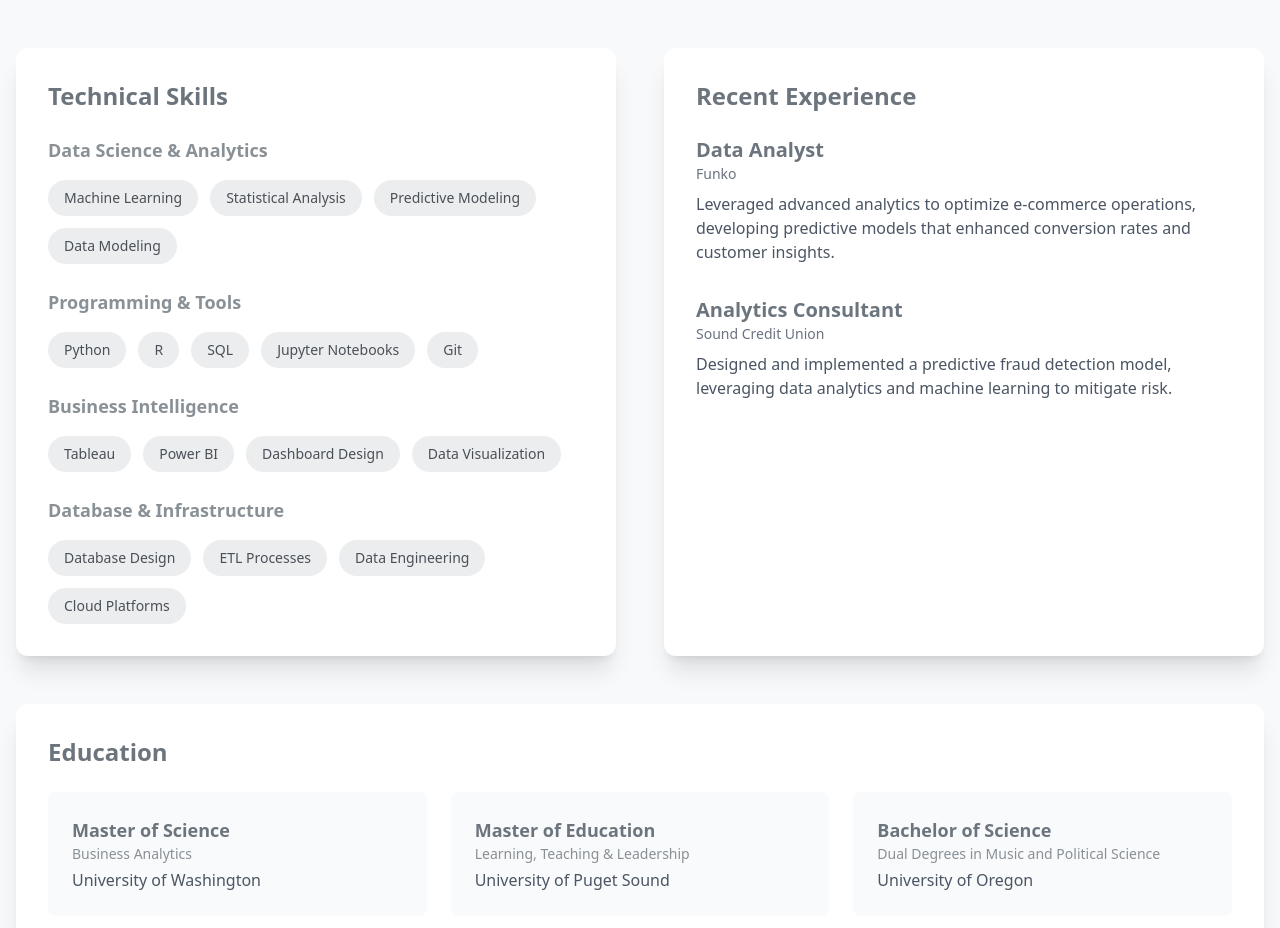
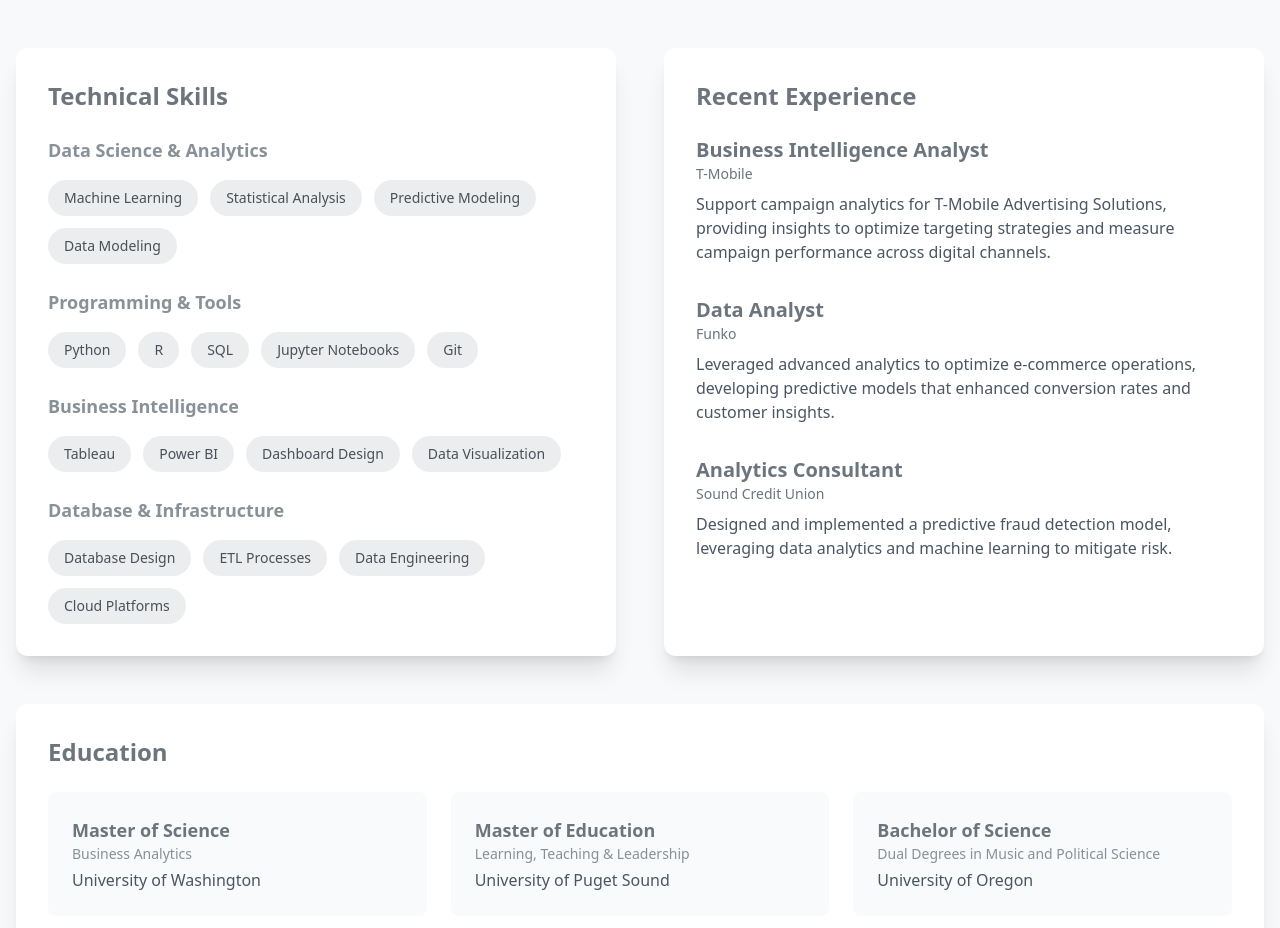
Before and after one commit to megan-es/megan-es.github.io, a React (Vite) app: page / in a window 1280 px wide. Shown: the part 2080-3008 px from the top of the page. Built offline with nearby package versions, Linux system fonts and the light colour scheme.

Commit message:
updated experience 7/2025

```diff
--- a/src/components/About.jsx
+++ b/src/components/About.jsx
@@ -22,6 +22,11 @@ const skillCategories = [
 
 // Experience timeline
 const experiences = [
+  {
+    role: "Business Intelligence Analyst",
+    company: "T-Mobile",
+    description: "Support campaign analytics for T-Mobile Advertising Solutions, providing insights to optimize targeting strategies and measure campaign performance across digital channels."
+  },
   {
     role: "Data Analyst",
     company: "Funko",
```
